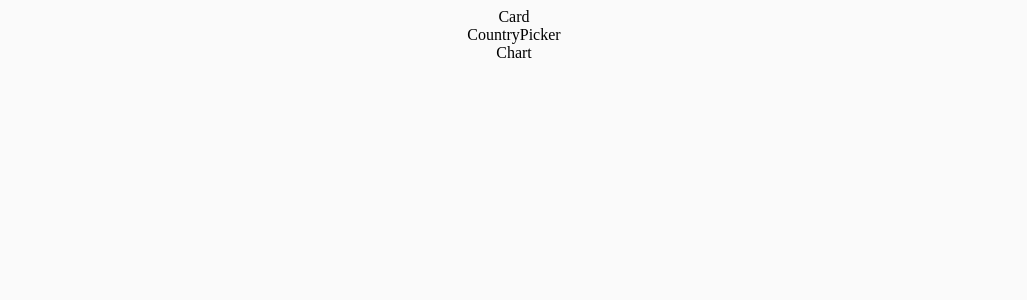
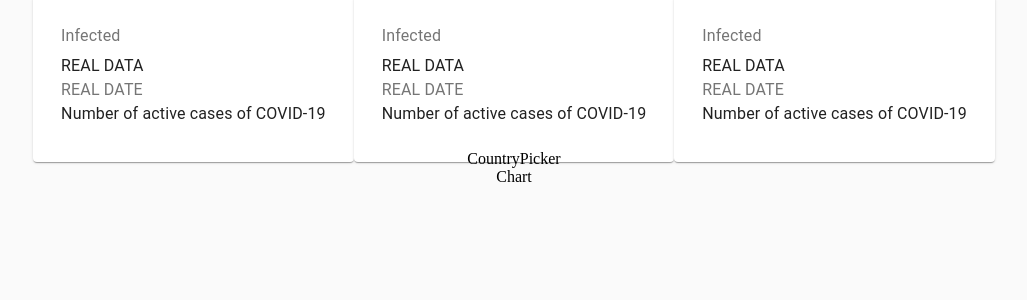
Before and after one commit to saadtechgeek/covid19-tracker, a React (Create React App) app: page / in a window 1280 px wide. Shown: the top 300 px of the page, without its empty margins (126-1153 px from the left). Built offline with nearby package versions, Linux system fonts and the light colour scheme; no server answers.

Commit message:
added card component of material ui

```diff
--- a/package.json
+++ b/package.json
@@ -3,6 +3,7 @@
   "version": "0.1.0",
   "private": true,
   "dependencies": {
+    "@material-ui/core": "^4.11.2",
     "@testing-library/jest-dom": "^5.11.4",
     "@testing-library/react": "^11.1.0",
     "@testing-library/user-event": "^12.1.10",
--- a/src/App.js
+++ b/src/App.js
@@ -13,16 +13,22 @@
 import { fetchData} from './api';
 
 class App extends React.Component {
+    state= {
+        data:{},
+    }
 
     async componentDidMount() {
-        const data = await fetchData();
-        console.log(data);
+        const fetchedData = await fetchData();
+        this.setState({data:fetchedData})
+        //console.log(data);
     }
 
 
     render(){
+        const {data} =this.state;
+
         return (<div className={styles.container}>
-            <Cards/>
+            <Cards  data={data}/>
             <CountryPicker/>
             <Chart/>
         </div>)
--- a/src/components/Cards/Cards.jsx
+++ b/src/components/Cards/Cards.jsx
@@ -1,9 +1,38 @@
 import React from 'react'
+import { Card, CardContent, Typography, Grid } from '@material-ui/core';
 
-export default function Cards() {
+import styles from './Cards.module.css'
+
+export default function Cards(props) {
+    console.log(props);
     return (
-        <div>
-            Card
+        <div className = {styles.container}>
+            <Grid container spacing={3} justify="center">
+                <Grid item component={Card}>
+                    <CardContent>
+                        <Typography color="textSecondary" gutterBottom> Infected</Typography>
+                        <Typography varient="h5"> REAL DATA</Typography>
+                        <Typography color="textSecondary"> REAL DATE</Typography>
+                        <Typography varient="body2">Number of active cases of COVID-19</Typography>
+                    </CardContent>
+                </Grid>
+                <Grid item component={Card}>
+                    <CardContent>
+                        <Typography color="textSecondary" gutterBottom> Infected</Typography>
+                        <Typography varient="h5"> REAL DATA</Typography>
+                        <Typography color="textSecondary"> REAL DATE</Typography>
+                        <Typography varient="body2">Number of active cases of COVID-19</Typography>
+                    </CardContent>
+                </Grid>
+                <Grid item component={Card}>
+                    <CardContent>
+                        <Typography color="textSecondary" gutterBottom> Infected</Typography>
+                        <Typography varient="h5"> REAL DATA</Typography>
+                        <Typography color="textSecondary"> REAL DATE</Typography>
+                        <Typography varient="body2">Number of active cases of COVID-19</Typography>
+                    </CardContent>
+                </Grid>
+            </Grid>
         </div>
     )
 }
```
Also changed, not shown: 2 other files (tests, documents, lock files or other folders).
